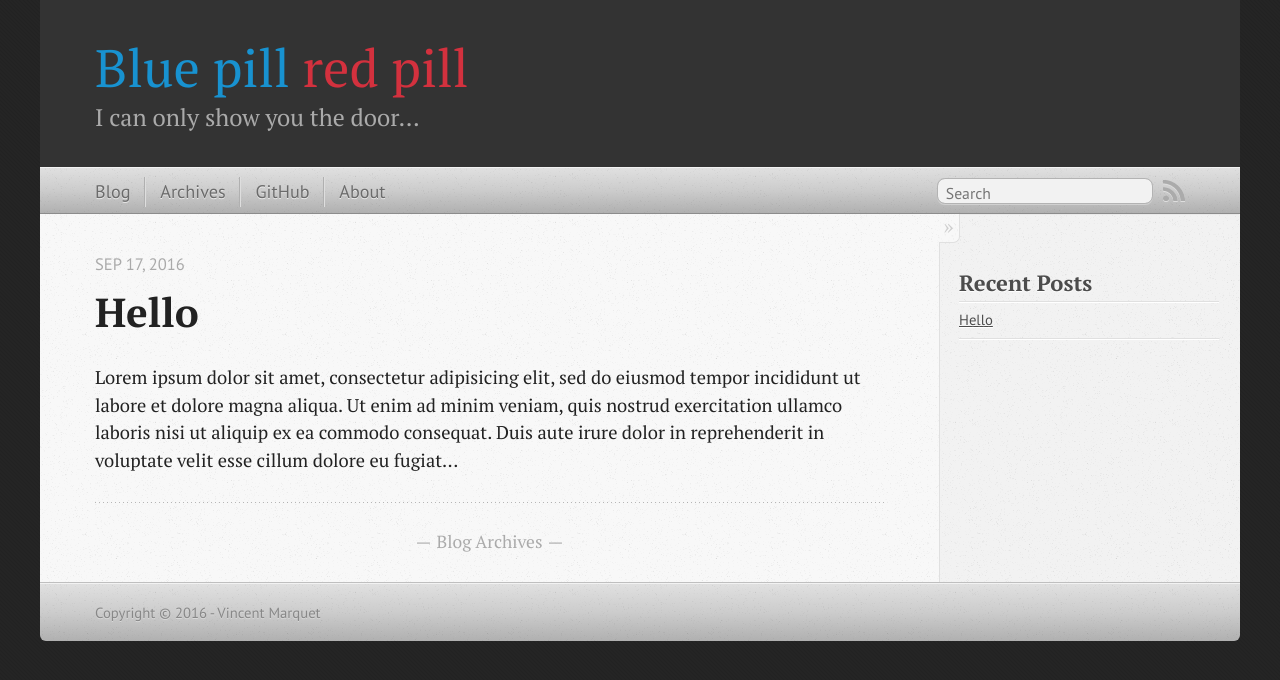
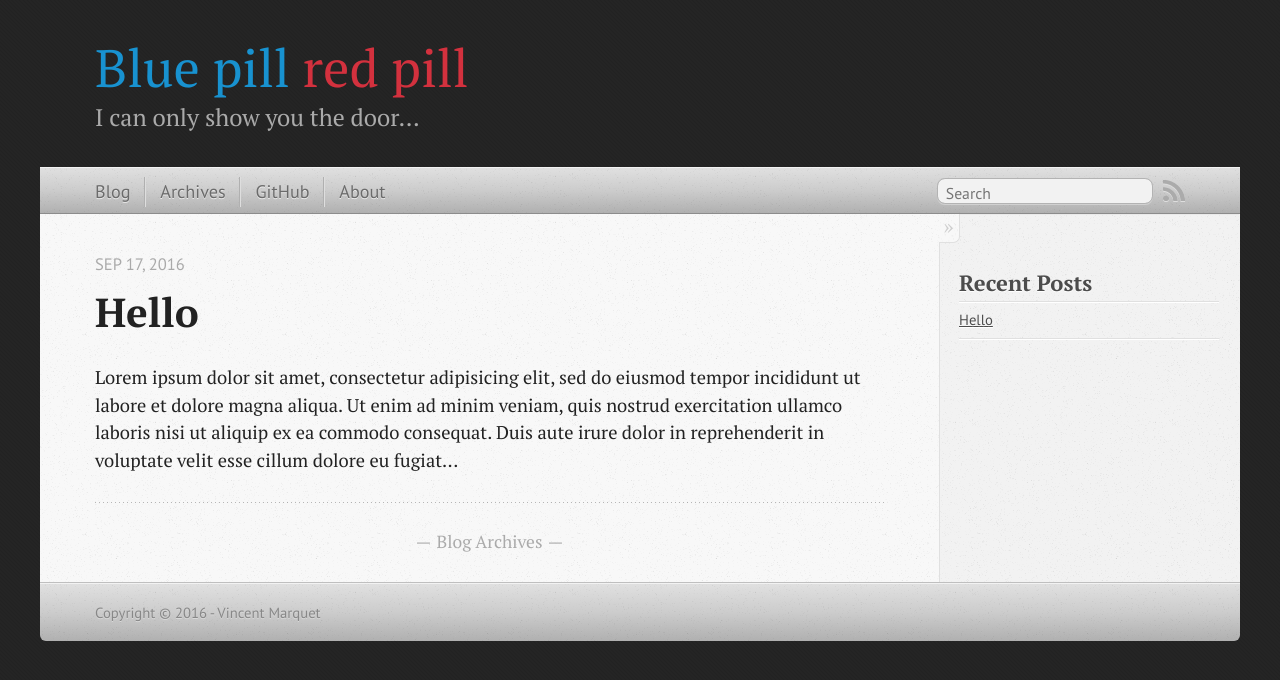
Before and after one commit to vmarquet/blog, a Jekyll site: the page built from index.html, in a window 1280 px wide. Shown: the top 680 px of the page. Built offline with Jekyll 4.4.1, drawn with Linux system fonts in a browser that asks for light colours; nearby versions of some CDN libraries; the list of posts is cut into pages by our own code; comment, search, counter and statistics services are not loaded.

Commit message:
make header background same color as general background

```diff
--- a/stylesheets/custom.css
+++ b/stylesheets/custom.css
@@ -29,3 +29,7 @@ header h2 a:active {
         top: 4px;
     }
 }
+
+header[role="banner"] {
+    background-color: rgba(0,0,0,0);
+}
```
